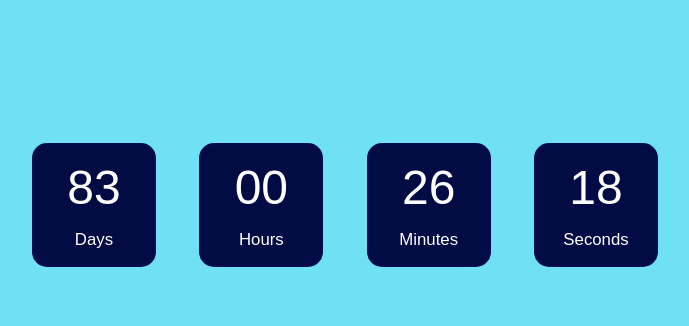
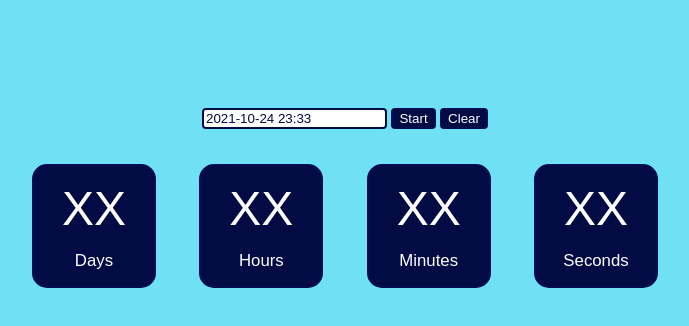
Before and after one commit to Viktor-Kostiuchenko/goit-js-hw-11-timer, a website built with Parcel: page src/index.html in a window 1280 px wide. Shown: the whole page, without its empty margins (295-984 px from the left). Built offline with nearby package versions, Linux system fonts and the light colour scheme.

Commit message:
Add countdown picker feature

```diff
--- a/package.json
+++ b/package.json
@@ -28,6 +28,8 @@
     "sass": "^1.32.8"
   },
   "dependencies": {
-    "gh-pages": "^3.2.3"
+    "flatpickr": "^4.6.9",
+    "gh-pages": "^3.2.3",
+    "notiflix": "^3.1.0"
   }
 }
--- a/src/css/styles.css
+++ b/src/css/styles.css
@@ -34,3 +34,21 @@ body {
   font-size: 0.35em;
   font-weight: 400;
 }
+
+input {
+  color: #020b43;
+  border-radius: 4px;
+  border: 2px solid #020b43;
+}
+
+button {
+  background-color: #020b43;
+  border: 2px solid #030d52;
+  border-radius: 4px;
+  color: white;
+}
+
+button[disabled] {
+  opacity: 0.5;
+  pointer-events: none;
+}
--- a/src/index.html
+++ b/src/index.html
@@ -8,24 +8,28 @@
   <title>Timer</title>
 </head>
 <body>
+  <input type="text" id="datetime-picker" />
+  <button type="button" data-start>Start</button>
+  <button type="button" data-clear>Clear</button>
+
   <div class="timer" id="timer-1">
     <div class="field">
-      <span class="value" data-value="days">11</span>
+      <span class="value" data-value="days">XX</span>
       <span class="label">Days</span>
     </div>
 
     <div class="field">
-      <span class="value" data-value="hours">11</span>
+      <span class="value" data-value="hours">XX</span>
       <span class="label">Hours</span>
     </div>
 
     <div class="field">
-      <span class="value" data-value="mins">11</span>
+      <span class="value" data-value="mins">XX</span>
       <span class="label">Minutes</span>
     </div>
 
     <div class="field">
-      <span class="value" data-value="secs">11</span>
+      <span class="value" data-value="secs">XX</span>
       <span class="label">Seconds</span>
     </div>
   </div>
--- a/src/index.js
+++ b/src/index.js
@@ -1,19 +1,27 @@
 import './css/styles.css';
+import flatpickr from 'flatpickr';
+import 'flatpickr/dist/flatpickr.min.css';
+import { Notify } from 'notiflix/build/notiflix-notify-aio';
 
 const refs = {
-  daysEl: document.querySelector('[data-value="days"]'),
-  hoursEl: document.querySelector('[data-value="hours"]'),
-  minsEl: document.querySelector('[data-value="mins"]'),
-  secsEl: document.querySelector('[data-value="secs"]'),
+  dataEl: document.getElementById('datetime-picker'),
+  flatpickrEl: document.querySelectorAll('input'),
+  startBtnEl: document.querySelector('[data-start]'),
+  clearBtnEl: document.querySelector('[data-clear]'),
 }
 
-const { daysEl, hoursEl, minsEl, secsEl } = refs
+const { dataEl, startBtnEl, clearBtnEl, flatpickrEl } = refs
+console.log(flatpickrEl)
 
 class CountdownTimer {
   constructor({ selector, targetDate, onTick }) {
     this.intervalId = null
     this.selector = selector
     this.targetDate = targetDate
+    this.daysEl = document.querySelector('[data-value="days"]')
+    this.hoursEl = document.querySelector('[data-value="hours"]')
+    this.minsEl = document.querySelector('[data-value="mins"]')
+    this.secsEl = document.querySelector('[data-value="secs"]')
   }
 
   startInterval() {
@@ -21,9 +29,14 @@ class CountdownTimer {
       const currentTime = Date.now()
       const deltaTime = this.targetDate - currentTime
       const countDown = this.getTimeComponents(deltaTime)
+      this.updateClockFace(countDown)
+    }, 1000)
+  }
 
-      this.updateClockFace(countDown)
-  }, 1000)
+  clearInterval() {
+    clearInterval(this.selector)
+
+    this.updateClockFace({days: '00', hours: '00', mins: '00', secs: '00'})
   }
 
   getTimeComponents(time) {
@@ -32,7 +45,7 @@ class CountdownTimer {
     const mins = this.pad(Math.floor((time % (1000 * 60 * 60)) / (1000 * 60)));
     const secs = this.pad(Math.floor((time % (1000 * 60)) / 1000));
 
-    return { days, hours, mins, secs}
+    return { days, hours, mins, secs }
   }
 
   pad(value) {
@@ -40,16 +53,66 @@ class CountdownTimer {
   }
 
   updateClockFace({ days, hours, mins, secs }) {
-    daysEl.textContent = days
-    hoursEl.textContent = hours
-    minsEl.textContent = mins
-    secsEl.textContent = secs
+    this.daysEl.textContent = days
+    this.hoursEl.textContent = hours
+    this.minsEl.textContent = mins
+    this.secsEl.textContent = secs
   }
+
+  get date() {
+    return this.targetDate
+  }
+
+  set date(newDate) {
+    return this.targetDate = newDate
+  }
+
 }
 
 const timer = new CountdownTimer({
   selector: '#timer-1',
-  targetDate: new Date('Jan 16, 2022')
 });
 
-timer.startInterval()
+
+const options = {
+  enableTime: true,
+  time_24hr: true,
+  defaultDate: Date.now(),
+  minuteIncrement: 1,
+  onClose(selectedDates) {
+    if (selectedDates[0] < Date.now()) {
+      startBtnEl.setAttribute('disabled', 'disabled')
+      Notify.failure('Please choose a date in the future');
+    } else {
+      startBtnEl.removeAttribute('disabled')
+      timer.date = selectedDates[0]
+    }
+    clearBtnEl.setAttribute('disabled', 'disabled')
+
+  },
+};
+
+flatpickr(dataEl, options)
+
+function startTimer() {
+  timer.startInterval()
+  disableElement(startBtnEl)
+  enableElement(clearBtnEl)
+}
+
+function stopTimer() {
+  timer.clearInterval()
+  enableElement(startBtnEl)
+  disableElement(clearBtnEl)
+}
+
+function disableElement(el) {
+  el.setAttribute('disabled', 'disabled')
+}
+
+function enableElement(el) {
+  el.removeAttribute('disabled')
+}
+
+startBtnEl.addEventListener('click', startTimer)
+clearBtnEl.addEventListener('click', stopTimer)
```
Also changed, not shown: 1 other file.
